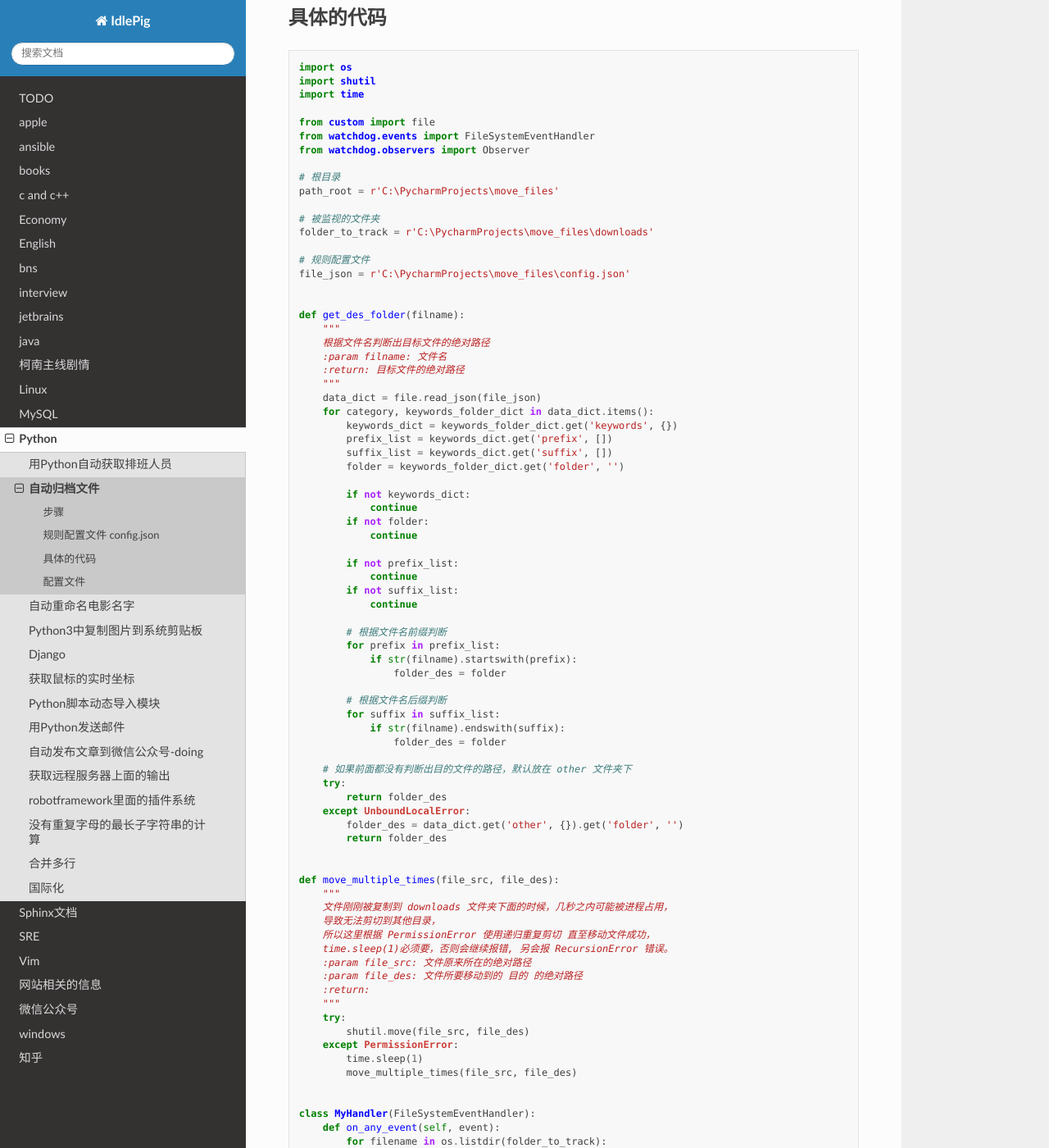
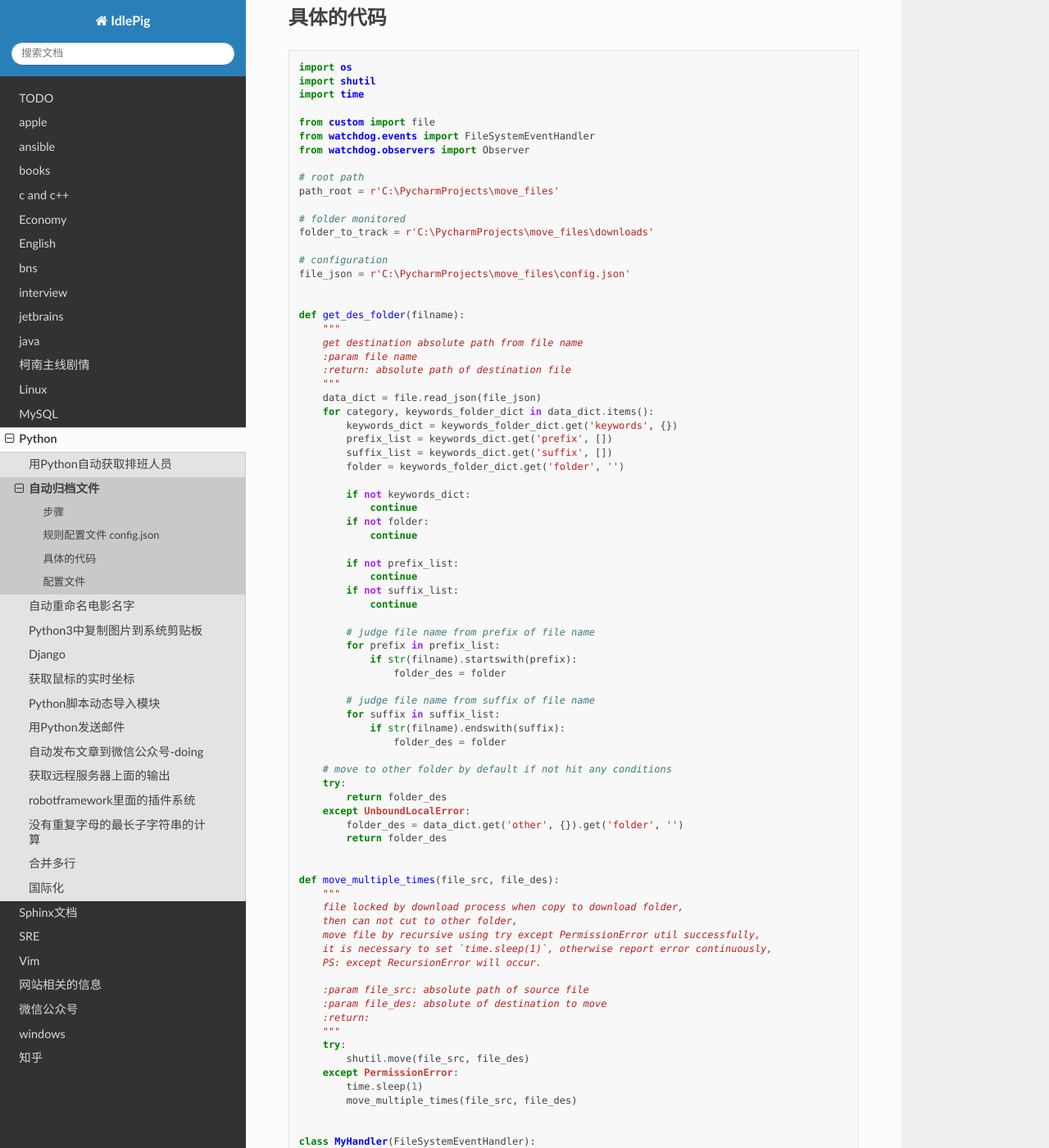
Before and after one commit to otfsenter/idlepig, a Sphinx documentation site: the page built from source/python/auto_move_files.rst, in a window 1280 px wide and 1400 px high, scrolled down 1138 px. Shown: the whole window at 82% size. Built offline with Sphinx 7.4.7 and the Read the Docs theme 2.0.0, drawn with Linux system fonts in a browser that asks for light colours; some of the changed text lies outside the part shown.

Commit message:
auto move rst to english

```diff
--- a/source/python/auto_move_files.rst
+++ b/source/python/auto_move_files.rst
@@ -67,21 +67,21 @@ keywords 中有前缀、后缀，逐一判断这些关键字，如果匹配，
     from watchdog.events import FileSystemEventHandler
     from watchdog.observers import Observer
 
-    # 根目录
+    # root path
     path_root = r'C:\PycharmProjects\move_files'
 
-    # 被监视的文件夹
+    # folder monitored
     folder_to_track = r'C:\PycharmProjects\move_files\downloads'
 
-    # 规则配置文件
+    # configuration
     file_json = r'C:\PycharmProjects\move_files\config.json'
 
 
     def get_des_folder(filname):
         """
-        根据文件名判断出目标文件的绝对路径
-        :param filname: 文件名
-        :return: 目标文件的绝对路径
+        get destination absolute path from file name
+        :param file name
+        :return: absolute path of destination file
         """
         data_dict = file.read_json(file_json)
         for category, keywords_folder_dict in data_dict.items():
@@ -100,17 +100,17 @@ keywords 中有前缀、后缀，逐一判断这些关键字，如果匹配，
             if not suffix_list:
                 continue
 
-            # 根据文件名前缀判断
+            # judge file name from prefix of file name
             for prefix in prefix_list:
                 if str(filname).startswith(prefix):
                     folder_des = folder
 
-            # 根据文件名后缀判断
+            # judge file name from suffix of file name
             for suffix in suffix_list:
                 if str(filname).endswith(suffix):
                     folder_des = folder
 
-        # 如果前面都没有判断出目的文件的路径，默认放在 other 文件夹下
+        # move to other folder by default if not hit any conditions
         try:
             return folder_des
         except UnboundLocalError:
@@ -120,12 +120,14 @@ keywords 中有前缀、后缀，逐一判断这些关键字，如果匹配，
 
     def move_multiple_times(file_src, file_des):
         """
-        文件刚刚被复制到 downloads 文件夹下面的时候，几秒之内可能被进程占用，
-        导致无法剪切到其他目录，
-        所以这里根据 PermissionError 使用递归重复剪切 直至移动文件成功，
-        time.sleep(1)必须要，否则会继续报错, 另会报 RecursionError 错误。
-        :param file_src: 文件原来所在的绝对路径
-        :param file_des: 文件所要移动到的 目的 的绝对路径
+        file locked by download process when copy to download folder,
+        then can not cut to other folder,
+        move file by recursive using try except PermissionError util successfully,
+        it is necessary to set `time.sleep(1)`, otherwise report error continuously,
+        PS: except RecursionError will occur.
+
+        :param file_src: absolute path of source file
+        :param file_des: absolute of destination to move
         :return:
         """
         try:
@@ -146,15 +148,14 @@ keywords 中有前缀、后缀，逐一判断这些关键字，如果匹配，
                 move_multiple_times(file_src, file_des)
 
 
-    # 利用 Observer 注册一个监视器，时刻监视 downloads 文件夹的变化
+    # monitor downloads folder every one seconds by monitor registered by `Observer`
     event_handler = MyHandler()
     observer = Observer()
     observer.schedule(event_handler, folder_to_track, recursive=True)
 
-    # 启动监视器
     observer.start()
 
-    # 监视器保持运行，直到按下 Ctrl + C 结束脚本
+    # keep monitor running, until end up scripts with `Ctrl + C`
     try:
         while True:
             time.sleep(1)
```
Also changed, not shown: 1 other file.
